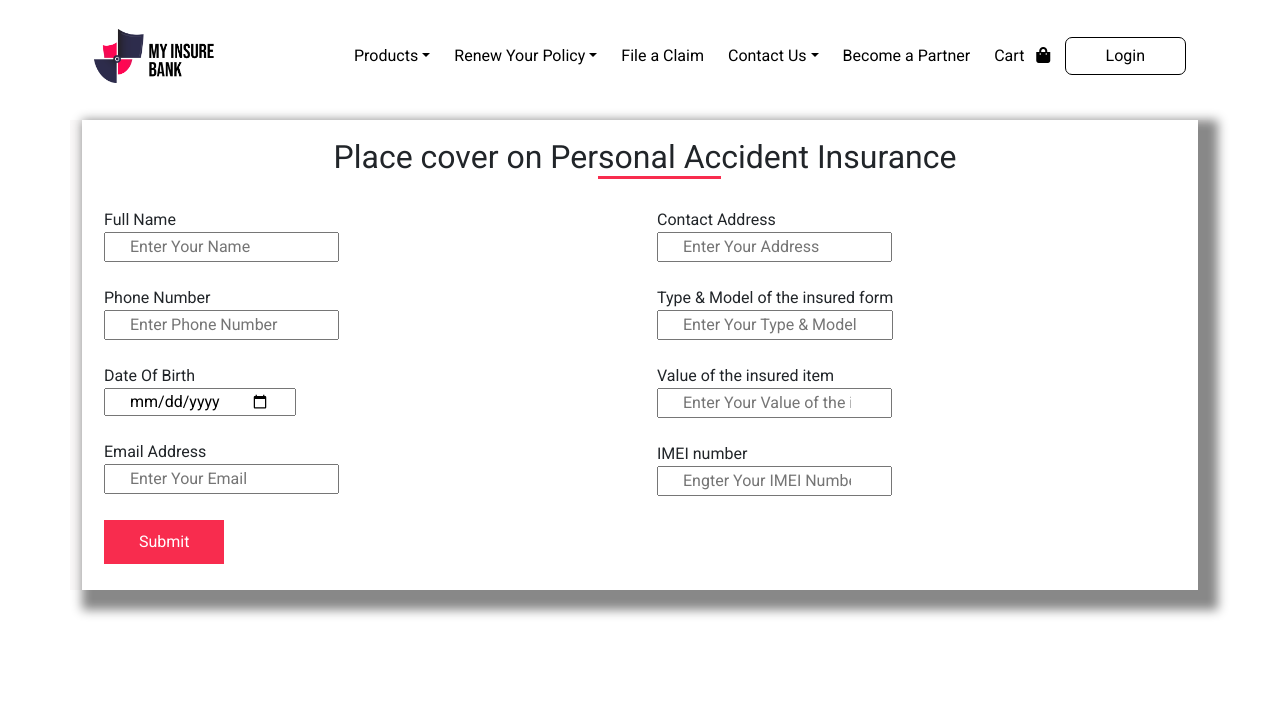
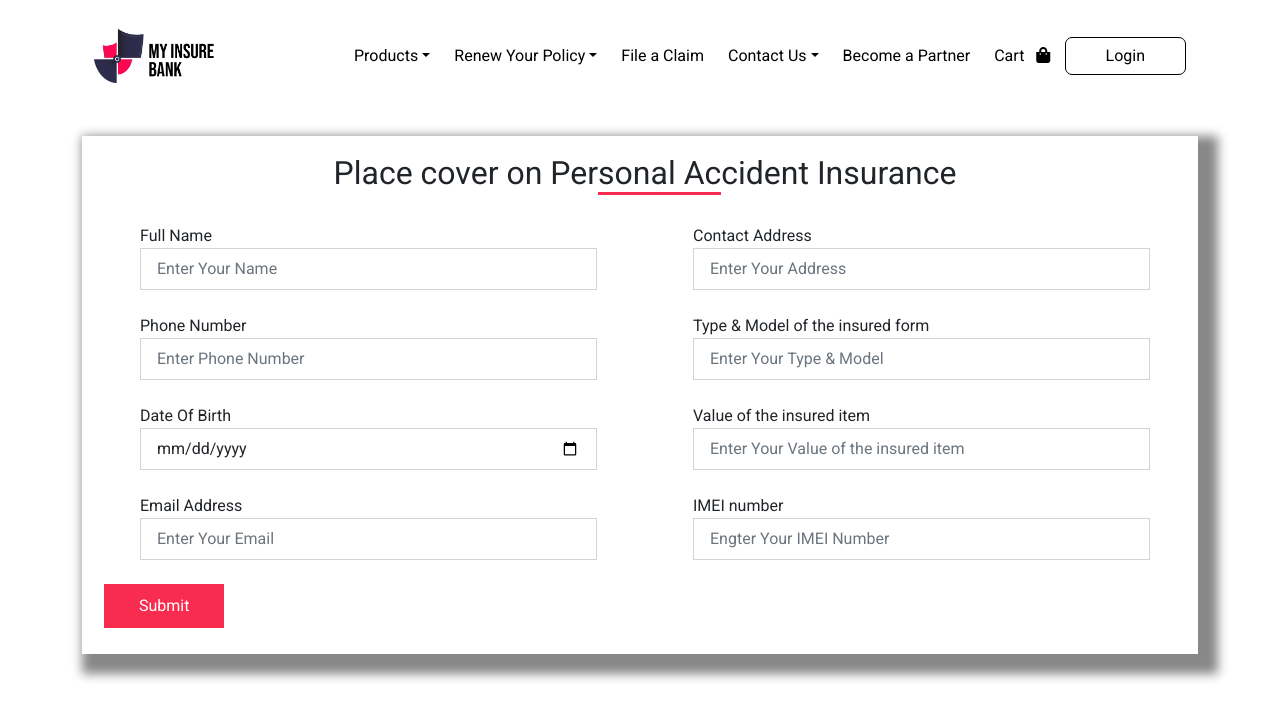
Before and after one commit to Folasayo-Samuel/web-progress, a React (Create React App) app: page /accidentinsform in a window 1280 px wide. Shown: the top 720 px of the page. Built offline with nearby package versions, Linux system fonts and the light colour scheme.

Commit message:
updating forms

```diff
--- a/src/App.css
+++ b/src/App.css
@@ -194,11 +194,22 @@ html {
   text-align: left;
   box-shadow: 10px 10px 10px 10px #888888;
 }
-/* .form-control{
-
-} */
+label {
+  width: 100%;
+}
+.form-control {
+  border-radius: 0px !important;
+  padding: .5rem 1rem ;
+}
+.form-control:focus {
+  /* outline: none !important; */
+  box-shadow: 0px 0px 0px #000;
+  width: 100%;
+  border: 1px solid #888888;
+}
 .chang {
-  background-color: #faf8f8;
+  /* background-color: #faf8f8; */
+  margin-top: 1rem;
   text-align: center;
 }
 .navcolor {
--- a/src/pages/products/accident/Register.jsx
+++ b/src/pages/products/accident/Register.jsx
@@ -50,7 +50,7 @@ const AccidentRegister = () => {
               Insurance
             </h2>
 
-            <div className="col">
+            <div className="col-12 col-md-6 px-md-5">
               <label htmlFor="Full Name" className="pt-4">
                 Full Name <br />
                 <input
@@ -59,7 +59,7 @@ const AccidentRegister = () => {
                   value={fullName}
                   onChange={handleChange}
                   placeholder="Enter Your Name"
-                  className="container-fluid"
+                  className="form-control"
                 />
               </label>
               <br />
@@ -71,7 +71,7 @@ const AccidentRegister = () => {
                   value={phoneNumber}
                   onChange={handleChange}
                   placeholder="Enter Phone Number"
-                  className="container-fluid"
+                  className="form-control"
                 />
               </label>
               <br />
@@ -83,7 +83,7 @@ const AccidentRegister = () => {
                   name="birthDate"
                   onChange={handleChange}
                   placeholder="Enter Date Of Birth"
-                  className="container-fluid"
+                  className="form-control"
                 />
               </label>
               <br />
@@ -95,12 +95,12 @@ const AccidentRegister = () => {
                   name="email"
                   onChange={handleChange}
                   placeholder="Enter Your Email"
-                  className="container-fluid"
+                  className="form-control"
                 />
               </label>
             </div>
 
-            <div className="col">
+            <div className="col-12 col-md-6 px-md-5">
               <label htmlFor="Contact Address" className="pt-4">
                 Contact Address <br />
                 <input
@@ -109,7 +109,7 @@ const AccidentRegister = () => {
                   value={address}
                   onChange={handleChange}
                   placeholder="Enter Your Address"
-                  className="container-fluid"
+                  className="form-control"
                 />
               </label>
               <br />
@@ -124,7 +124,7 @@ const AccidentRegister = () => {
                   value={itemModel}
                   onChange={handleChange}
                   placeholder="Enter Your Type &amp; Model"
-                  className="container-fluid"
+                  className="form-control"
                 />
               </label>
               <br />
@@ -136,7 +136,7 @@ const AccidentRegister = () => {
                   value={itemValue}
                   onChange={handleChange}
                   placeholder="Enter Your Value of the insured item"
-                  className="container-fluid"
+                  className="form-control"
                 />
               </label>
               <br />
@@ -150,7 +150,7 @@ const AccidentRegister = () => {
                   placeholdersubmitone="Enter Your IMEI number"
                   style={{ width: "100%" }}
                   placeholder="Engter Your IMEI Number"
-                  className="container-fluid"
+                  className="form-control"
                 />
               </label>
             </div>
--- a/src/pages/products/gadget/Register.js
+++ b/src/pages/products/gadget/Register.js
@@ -49,7 +49,7 @@ const Register = () => {
               Place <span className="Ins">cover on</span> Gadget
             </h2>
 
-            <div className="col">
+            <div className="col-12 col-md-6 px-md-5">
               <label htmlFor="Full Name" className="pt-4">
                 Full Name <br />
                 <input
@@ -99,7 +99,7 @@ const Register = () => {
               </label>
             </div>
 
-            <div className="col">
+            <div className="col-12 col-md-6 px-md-5">
               <label htmlFor="Contact Address" className="pt-4">
                 Contact Address <br />
                 <input
```
